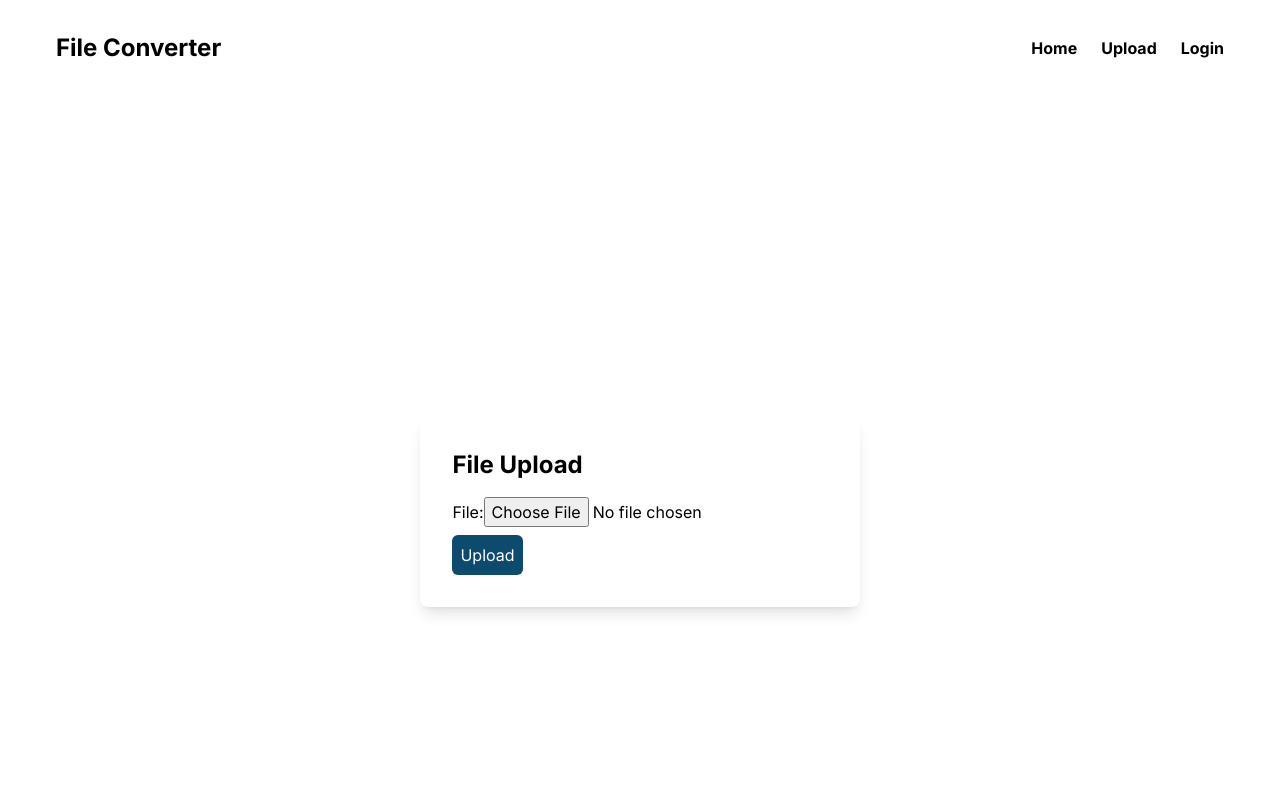
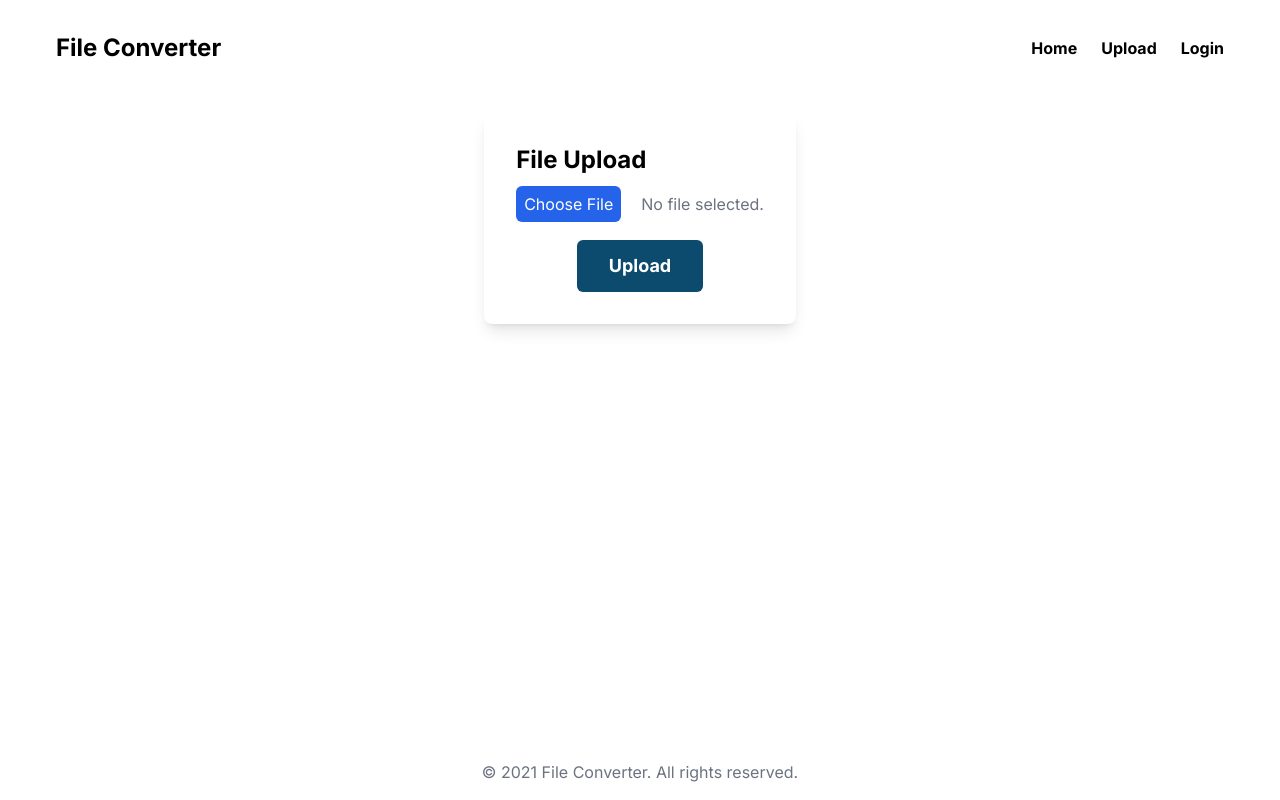
Before and after one commit to burakS-cloud/FileConverter, a Next.js app: page /upload in a window 1280 px wide. Shown: the top 800 px of the page. Built offline with nearby package versions, Linux system fonts and the light colour scheme.

Commit message:
fix main layout styles, footer styles and customize tailwind config to extend minHeight prop and hide default styles from input type file

```diff
--- a/src/app/layout.tsx
+++ b/src/app/layout.tsx
@@ -1,8 +1,8 @@
+import Footer from "@/components/Footer";
+import Navbar from "@/components/Navbar";
 import type { Metadata } from "next";
 import { Inter } from "next/font/google";
 import "./globals.css";
-import Navbar from "@/components/Navbar";
-import Footer from "@/components/Footer";
 
 const inter = Inter({ subsets: ["latin"] });
 
@@ -19,11 +19,11 @@ export default function RootLayout({
   return (
     <html lang="en">
       <body className={inter.className}>
-        <main className="flex min-h-screen flex-col items-center justify-start p-10 pt-4">
+        <main className="flex min-h-95vh flex-col items-center justify-start p-10 pt-4">
           <Navbar />
           {children}
-          <Footer />
         </main>
+        <Footer />
       </body>
     </html>
   );
--- a/src/app/page.tsx
+++ b/src/app/page.tsx
@@ -1,8 +1,6 @@
-import TestimonialSection from "@/components/TestimonialSection";
-import Navbar from "@/components/Navbar";
 import Header from "@/components/Header";
 import HomeContent from "@/components/HomeContent";
-import Footer from "@/components/Footer";
+import TestimonialSection from "@/components/TestimonialSection";
 
 export default function Home() {
   return (
--- a/src/app/upload/form.tsx
+++ b/src/app/upload/form.tsx
@@ -1,15 +1,19 @@
 "use client";
-import { useState, ChangeEvent, FormEvent } from "react";
 import uploadFile from "@/actions/upload";
+import { ChangeEvent, FormEvent, useState } from "react";
 
 const UploadForm = () => {
   const [file, setFile] = useState<File | null>(null);
+  const [fileName, setFileName] = useState("No file selected.");
   const [message, setMessage] = useState("");
 
   const handleFileChange = (e: ChangeEvent<HTMLInputElement>) => {
     const files = e.target.files;
     if (files && files.length > 0) {
       setFile(files[0]);
+      setFileName(files[0].name);
+    } else {
+      setFileName("No file selected");
     }
   };
 
@@ -36,17 +40,30 @@ const UploadForm = () => {
     }
   };
 
+  console.log("file object:", file);
   return (
     <form onSubmit={handleSubmit}>
       <div>
-        <label>
-          File:
-          <input type="file" onChange={handleFileChange} required />
+        <label
+          htmlFor="file-upload"
+          className="cursor-pointer p-2 bg-blue-600 text-white rounded-md hover:bg-blue-700"
+        >
+          Choose File
         </label>
+        <input
+          id="file-upload"
+          className="hidden"
+          type="file"
+          onChange={handleFileChange}
+          required
+        />
+        <span id="file-name" className="text-gray-500 ml-5">
+          {fileName}
+        </span>
       </div>
-      <div>
+      <div className="flex justify-center">
         <button
-          className="p-2 mt-2 border-sky-900 rounded-md bg-sky-900 text-white"
+          className="pl-8 pr-8 pt-3 pb-3 mt-6 border-sky-900 rounded-md bg-sky-900 text-white font-bold text-lg"
           type="submit"
         >
           Upload
--- a/src/app/upload/page.tsx
+++ b/src/app/upload/page.tsx
@@ -2,7 +2,7 @@ import UploadForm from "./form";
 
 export default function UploadPage() {
   return (
-    <div className="flex flex-col items-center justify-center h-screen">
+    <div className="flex flex-col items-center justify-center">
       <div className="bg-white p-8 rounded-lg shadow-lg">
         <h1 className="text-2xl font-bold mb-4">File Upload</h1>
         <UploadForm />
--- a/src/components/Footer.tsx
+++ b/src/components/Footer.tsx
@@ -1,6 +1,6 @@
 const Footer = () => {
   return (
-    <footer className="mt-6 text-center text-gray-500">
+    <footer className="text-center text-gray-500">
       <p>&copy; 2021 File Converter. All rights reserved.</p>
     </footer>
   );
--- a/tailwind.config.ts
+++ b/tailwind.config.ts
@@ -13,6 +13,9 @@ const config: Config = {
         "gradient-conic":
           "conic-gradient(from 180deg at 50% 50%, var(--tw-gradient-stops))",
       },
+      minHeight: {
+        "95vh": "95vh",
+      },
     },
   },
   plugins: [],
```
